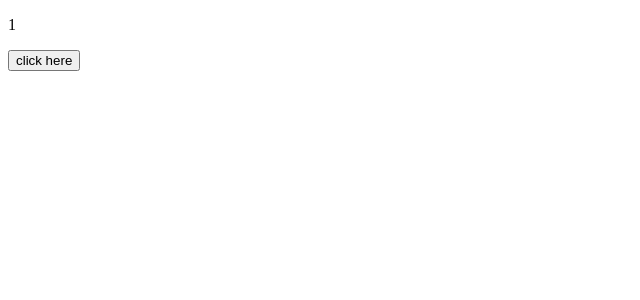
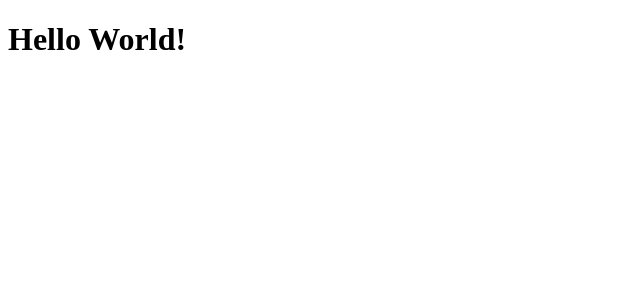
Before and after one commit to utsho-sadhak-joy/DOC1, a React (Create React App) app: page / in a window 1280 px wide. Shown: the top 300 px of the page, without its empty margins (0-640 px from the left). Built offline with nearby package versions, Linux system fonts and the light colour scheme.

Commit message:
Hello World

```diff
--- a/src/Components/Child.js
+++ b/src/Components/Child.js
@@ -1,14 +1,14 @@
-import React, {useState} from 'react'
-// import Seed
-const Child = () => {
-    const [value, setValue] = useState(1);
-    return (
-        <div>
-            <p>{value}</p>
-            <button onClick={()=>setValue(value+1)}>click here</button>
-        </div>
+// import React, {useState} from 'react'
+// // import Seed
+// const Child = () => {
+//     const [value, setValue] = useState(1);
+//     return (
+//         <div>
+//             <p>{value}</p>
+//             <button onClick={()=>setValue(value+1)}>click here</button>
+//         </div>
 
-    )
-}
+//     )
+// }
 
-export default Child
+// export default Child
--- a/src/index.js
+++ b/src/index.js
@@ -1,11 +1,53 @@
 import React from 'react';
 import ReactDOM from 'react-dom';
-import App from './App';
+// import App from './App';
+
+ReactDOM.render(
+  <h1>Hello World!</h1>,
+  document.getElementById('root')
+
+);
 
 
-ReactDOM.render(
-  <React.StrictMode>
-    <App />
-  </React.StrictMode>,
-  document.getElementById('root')
-);
+
+
+
+
+
+
+
+
+
+
+
+
+
+
+
+
+
+
+
+
+
+
+
+
+
+
+
+
+
+
+
+
+
+
+
+
+// ReactDOM.render(
+//   <React.StrictMode>
+//     <App />
+//   </React.StrictMode>,
+//   document.getElementById('root')
+// );
```
Also changed, not shown: src/Components/Seed.js (deleted, +0 -28 lines).
